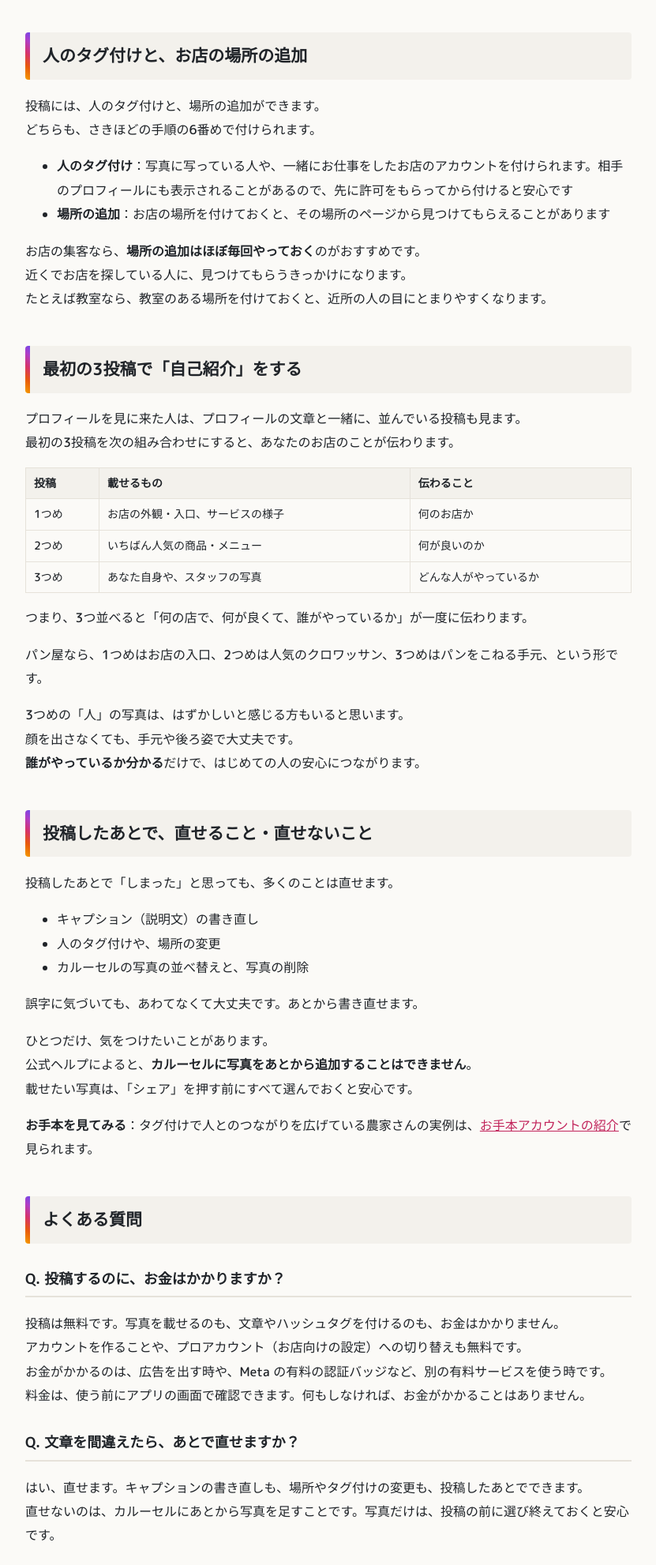
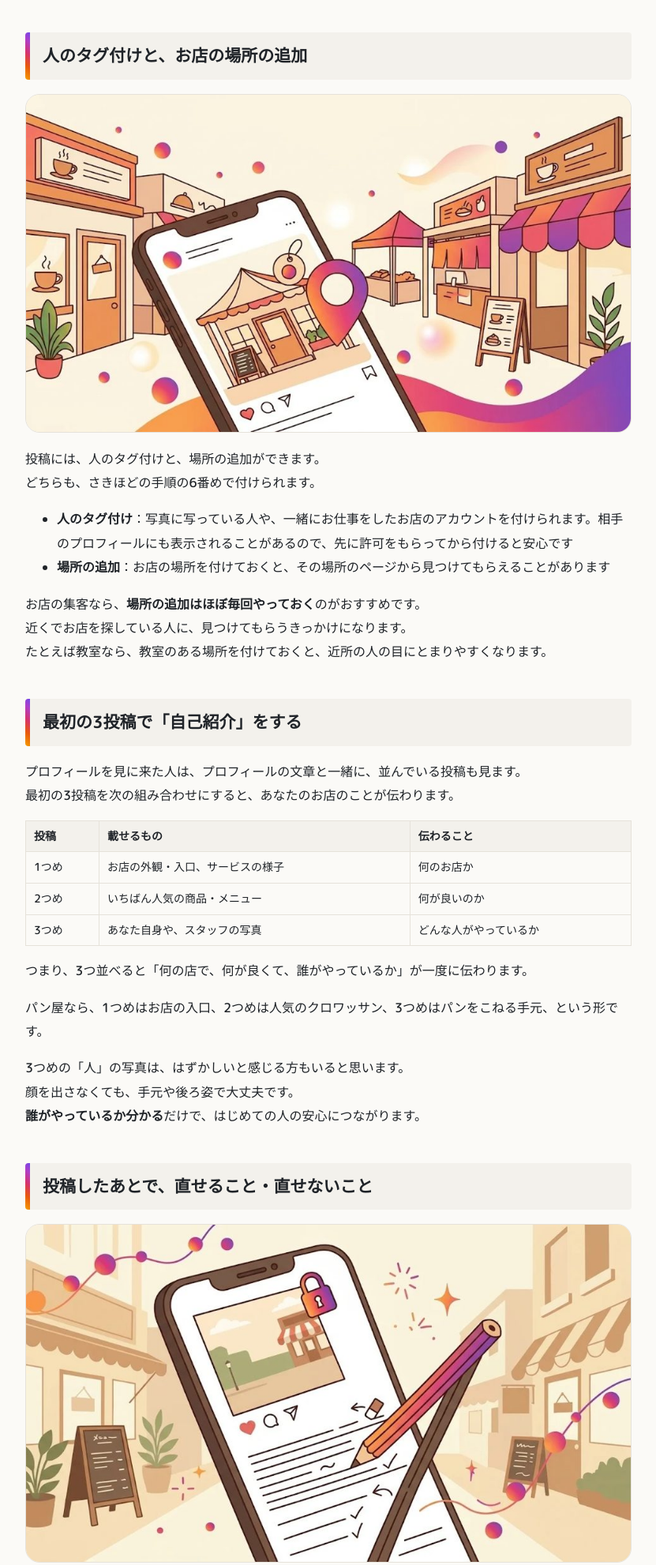
Before and after one commit to masabee1029/insta-10steps, a plain HTML site: page docs/articles/hajimete-toukou.html in a window 1280 px wide. Shown: the part 5357-7339 px from the top of the page at 79% size, without its empty margins (54-885 px from the left). Drawn offline with Linux system fonts and the light colour scheme.

Commit message:
Use Gemini-made eyecatch images matching the header
Co-Authored-By: Claude <noreply@anthropic.com>

```diff
--- a/docs/articles/hajimete-toukou.html
+++ b/docs/articles/hajimete-toukou.html
@@ -258,7 +258,7 @@ article h2:before{content:"";position:absolute;left:0;top:0;bottom:0;width:6px;b
 <ol><li><strong>ひとことめ</strong>：見る人の気持ちに寄りそう一文（例：「平日の昼、少しだけ静かに過ごしたい時はありませんか？」）</li><li><strong>写真の説明</strong>：何の写真か（例：「窓ぎわの席から見える、午後の光です」）</li><li><strong>見る人にとっての良さ</strong>：（例：「ひとりでも入りやすい席が4つあります」）</li><li><strong>次にしてほしいこと</strong>：（例：「ご予約はプロフィールのリンクからどうぞ」）</li><li><strong>ハッシュタグ</strong>：5個まで（くわしくは<a href="hashtag-tsukekata.html">STEP 6</a>）</li></ol>
 <p>いちばん大切なのは、<strong>ひとことめ</strong>です。<br>キャプションは、最初の数行だけが表示されます。<br>続きは「続きを読む」を押さないと見えません。<br>最初の一文で「わたしのことだ」と感じてもらえると、続きを読んでもらえます。</p>
 <p>長く書けばいい、というわけでもありません。<br>公式の「おすすめ」の決まりでは、<strong>投稿の内容と関係のない長いキャプション</strong>は、「質の低いコンテンツ」の例に入っています。<br>こうした投稿は、おすすめに出にくくなります。<br>長さよりも、写真と合った内容かどうかを大切にすると、安心して書けます。</p>
-<h2 id="s4">人のタグ付けと、お店の場所の追加</h2>
+<h2 id="s4">人のタグ付けと、お店の場所の追加</h2><figure class="sec-img"><img loading="lazy" decoding="async" src="../img/sec/hajimete-toukou--s4.jpg" alt="AIで作成したイメージ画像：人のタグ付けと、お店の場所の追加" width="960" height="536"></figure>
 <p>投稿には、人のタグ付けと、場所の追加ができます。<br>どちらも、さきほどの手順の6番めで付けられます。</p>
 <ul><li><strong>人のタグ付け</strong>：写真に写っている人や、一緒にお仕事をしたお店のアカウントを付けられます。相手のプロフィールにも表示されることがあるので、先に許可をもらってから付けると安心です</li><li><strong>場所の追加</strong>：お店の場所を付けておくと、その場所のページから見つけてもらえることがあります</li></ul>
 <p>お店の集客なら、<strong>場所の追加はほぼ毎回やっておく</strong>のがおすすめです。<br>近くでお店を探している人に、見つけてもらうきっかけになります。<br>たとえば教室なら、教室のある場所を付けておくと、近所の人の目にとまりやすくなります。</p>
@@ -268,7 +268,7 @@ article h2:before{content:"";position:absolute;left:0;top:0;bottom:0;width:6px;b
 <p>つまり、3つ並べると「何の店で、何が良くて、誰がやっているか」が一度に伝わります。</p>
 <p>パン屋なら、1つめはお店の入口、2つめは人気のクロワッサン、3つめはパンをこねる手元、という形です。</p>
 <p>3つめの「人」の写真は、はずかしいと感じる方もいると思います。<br>顔を出さなくても、手元や後ろ姿で大丈夫です。<br><strong>誰がやっているか分かる</strong>だけで、はじめての人の安心につながります。</p>
-<h2 id="s6">投稿したあとで、直せること・直せないこと</h2>
+<h2 id="s6">投稿したあとで、直せること・直せないこと</h2><figure class="sec-img"><img loading="lazy" decoding="async" src="../img/sec/hajimete-toukou--s6.jpg" alt="AIで作成したイメージ画像：投稿したあとで、直せること・直せないこと" width="960" height="536"></figure>
 <p>投稿したあとで「しまった」と思っても、多くのことは直せます。</p>
 <ul><li>キャプション（説明文）の書き直し</li><li>人のタグ付けや、場所の変更</li><li>カルーセルの写真の並べ替えと、写真の削除</li></ul>
 <p>誤字に気づいても、あわてなくて大丈夫です。あとから書き直せます。</p>
```
Also changed, not shown: docs/articles/hashtag-tsukekata.html (+1 -1 lines), assets/articles/hajimete-toukou--s4.jpg (added), assets/articles/hajimete-toukou--s6.jpg (added), assets/articles/hashtag-tsukekata--s1.jpg (added), docs/img/sec/hajimete-toukou--s4.jpg (added), docs/img/sec/hajimete-toukou--s6.jpg (added), docs/img/sec/hashtag-tsukekata--s1.jpg (added).
